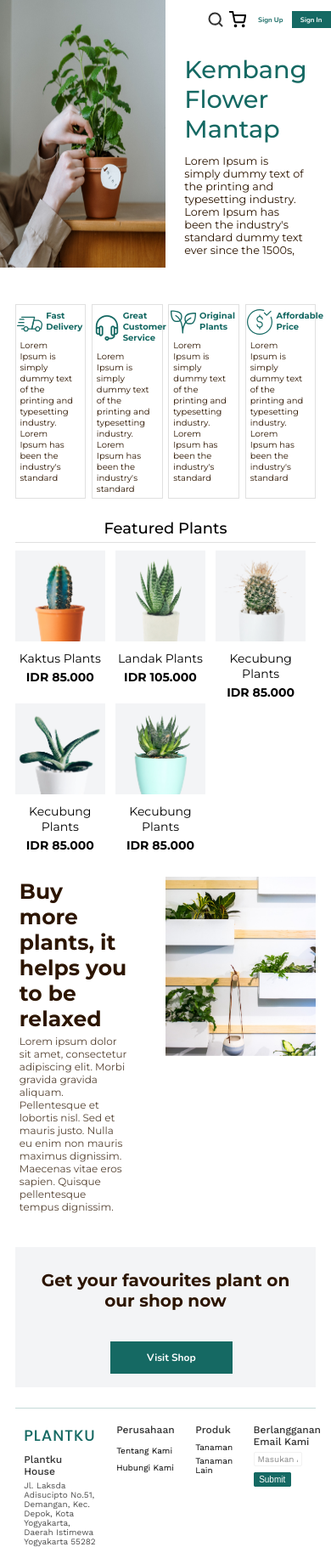
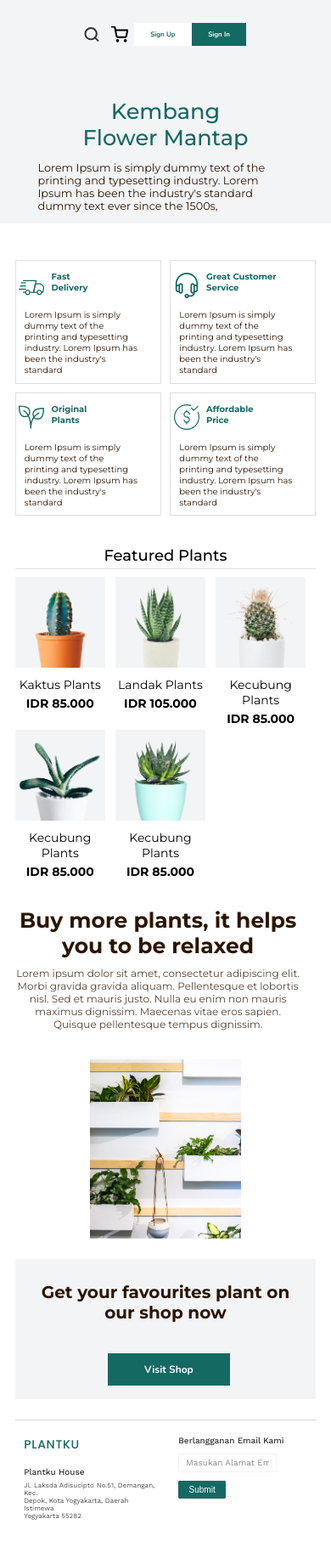
Before and after one commit to m808m/web-programming_task2_variant4, a plain HTML site: page index.html in a window 390 px wide. Shown: the whole page at 85% size. After the commit the page ends 1810 px from the top, so only its background shows below. Drawn offline with nearby package versions, Linux system fonts and the light colour scheme.

Commit message:
Added feachers

```diff
--- a/css/style.css
+++ b/css/style.css
@@ -30,6 +30,7 @@ body{
 .white_but{
     text-decoration: none;
     color:#156963;
+    background-color: #ffffff;
     padding: 2.75% 7%;
     font-weight: 700;
     font-size: 90%;
@@ -541,7 +542,7 @@ body{
 
 
     .visit__text a {
-        margin: 0 5% 0 28%;
+        margin: 0 33% 0 33%;
     }
 
     .add__left__text h2 {
@@ -560,12 +561,35 @@ body{
 
 @media only screen and (max-width: 480px ){
 
-    .add__left__text p {
-        font-size: 10px;
+    .info__items{
+        flex-wrap: wrap;
+    }
+
+    .info__item{
+        width: 48%;
+        margin-bottom: 3%;
+    }
+
+    .add{
+        flex-wrap: wrap;
     }
 
     .add__left__text p {
-    font-size: 12px;
+        font-size: 12px;
+        text-align: center;
+    }
+
+    .add__left__text h2{
+        text-align: center;
+    }
+
+    .add__left__text{
+        margin-right: auto;
+        margin-left: auto;
+    }
+
+    .add__right__img{
+        margin: auto;
     }
 
     .welcome__img {
@@ -589,3 +613,44 @@ body{
     }
 
 }
+
+@media only screen and (max-width: 450px ){
+    .welcome__img {
+        max-width: 55%;
+    }
+
+    .footer__info{
+        display: none;
+    }
+
+    .footer__logo p {
+        font-size: 8px;
+    }
+
+    .footer__logo h3 {
+        font-size: 14px;
+    }
+
+    .footer h4 {
+        font-size: 10px;
+    }
+
+}
+
+@media only screen and (max-width: 420px ){
+    .welcome__img {
+        display: none;
+    }
+    .welcome__left__h1 {
+        font-size: 160%;
+        text-align: center;
+    }
+
+    .welcome__left{
+        background-color:#F3F4F6;
+    }
+
+    .visit__text a {
+        margin: 0 27% 0 27%;
+    }
+}
```
